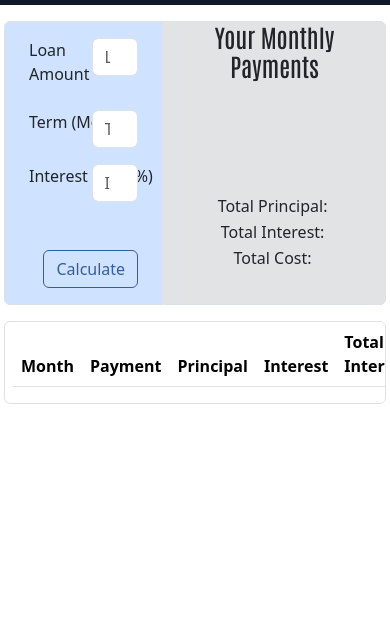
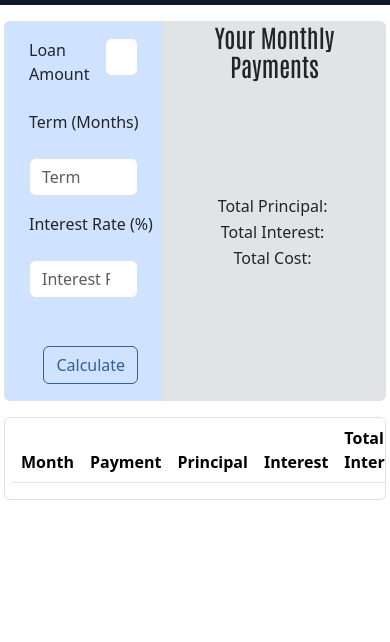
Before and after one commit to kylerigdon/Loan-Shark, a plain HTML site: page app.html in a window 390 px wide. Shown: the part 53-695 px from the top of the page. Drawn offline with nearby package versions, Linux system fonts and the light colour scheme; some packages are replaced by stand-ins of ours; a script that the page names is missing.

Commit message:
fixed the input section on the app to be responsive on mobile

```diff
--- a/app.html
+++ b/app.html
@@ -70,24 +70,24 @@
             <div class="col-5 border rounded-start bg-primary-subtle">
                 <form action="#">
                     <div class="row g-3 p-3">
-                        <div class="col-6">
+                        <div class="col col-md-6">
                             <label for="#loanNumber" class="form-label">Loan Amount</label>
                         </div>
-                        <div class="col-6">
+                        <div class="col col-md-6">
                             <input id="loanNumber" class="form-control" placeholder="Loan Amount" type="number"
                                 aria-label="Loan Amount" min="0" required />
                         </div>
-                        <div class="col-6">
+                        <div class="col col-md-6">
                             <label for="#termNumber" class="form-label text-nowrap">Term (Months)</label>
                         </div>
-                        <div class="col-6">
+                        <div class="col col-md-6">
                             <input id="termNumber" class="form-control" placeholder="Term" type="number"
                                 aria-label="Term (Months)" min="0" required />
                         </div>
-                        <div class="col-6">
+                        <div class="col col-md-6">
                             <label for="#interestNumber" class="form-label text-nowrap">Interest Rate (%)</label>
                         </div>
-                        <div class="col-6">
+                        <div class="col col-md-6">
                             <input id="interestNumber" class="form-control" placeholder="Interest Rate" type="number"
                                 aria-label="Interest Rate" min="0" max="100" step=".01" required>
                         </div>
```
